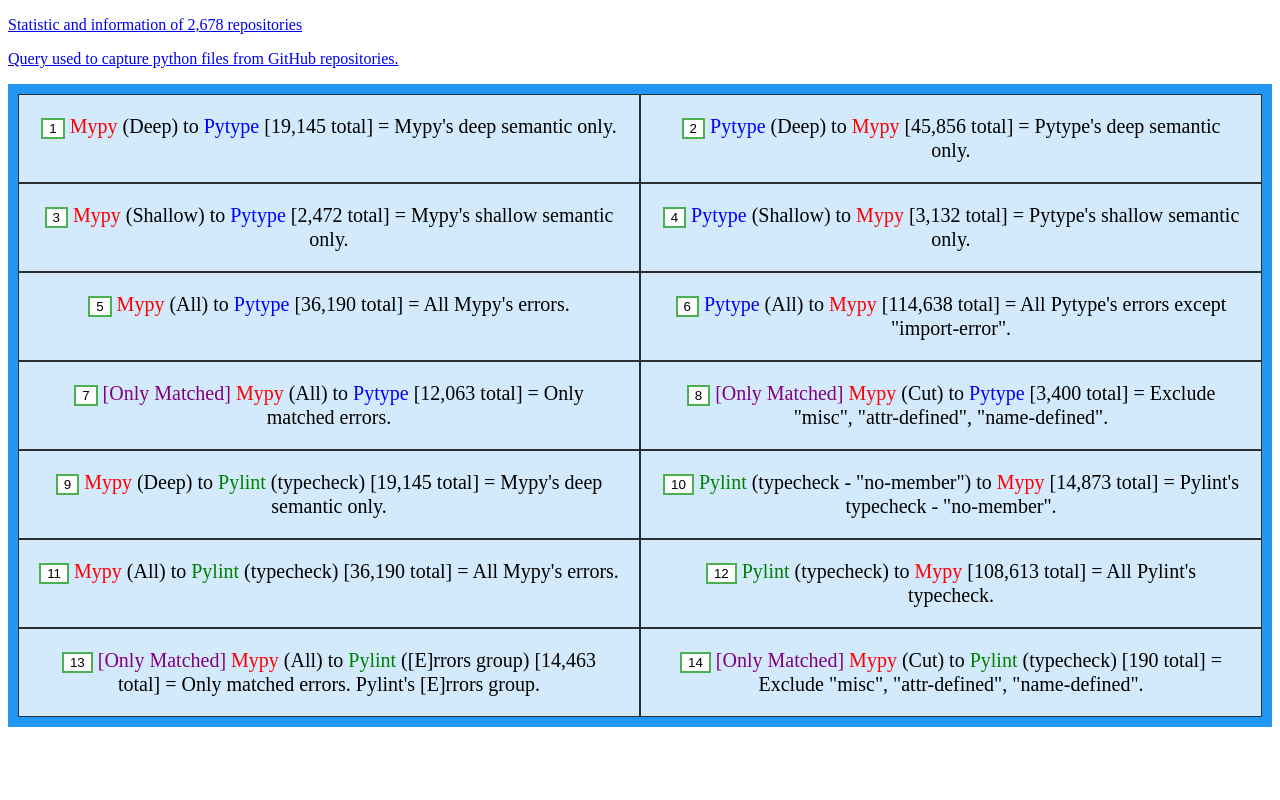
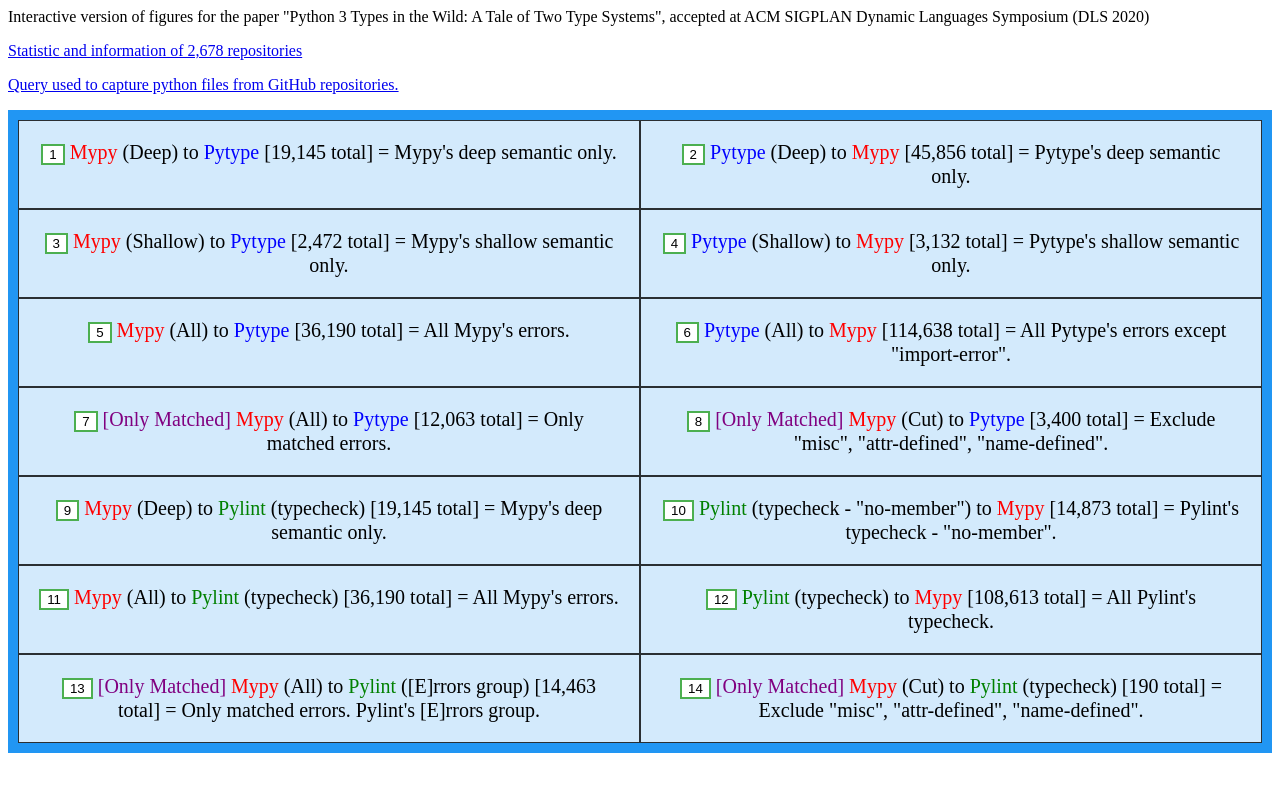
Before and after one commit to Py3TypeInTheWildDLS20/Py3TypeInTheWildDLS20, a plain HTML site: page index.html in a window 1280 px wide. Shown: the top 800 px of the page. Drawn offline with nearby package versions, Linux system fonts and the light colour scheme.

Commit message:
Update title

```diff
--- a/index.html
+++ b/index.html
@@ -63,6 +63,8 @@
 
 </head>
 <body>
+
+Interactive version of figures for the paper "Python 3 Types in the Wild: A Tale of Two Type Systems", accepted at ACM SIGPLAN Dynamic Languages Symposium (DLS 2020)
 
 <p><a href="list.html">Statistic and information of 2,678 repositories</a></p>
 <p><a href="gen.html">Query used to capture python files from GitHub repositories.</a></p>
```
